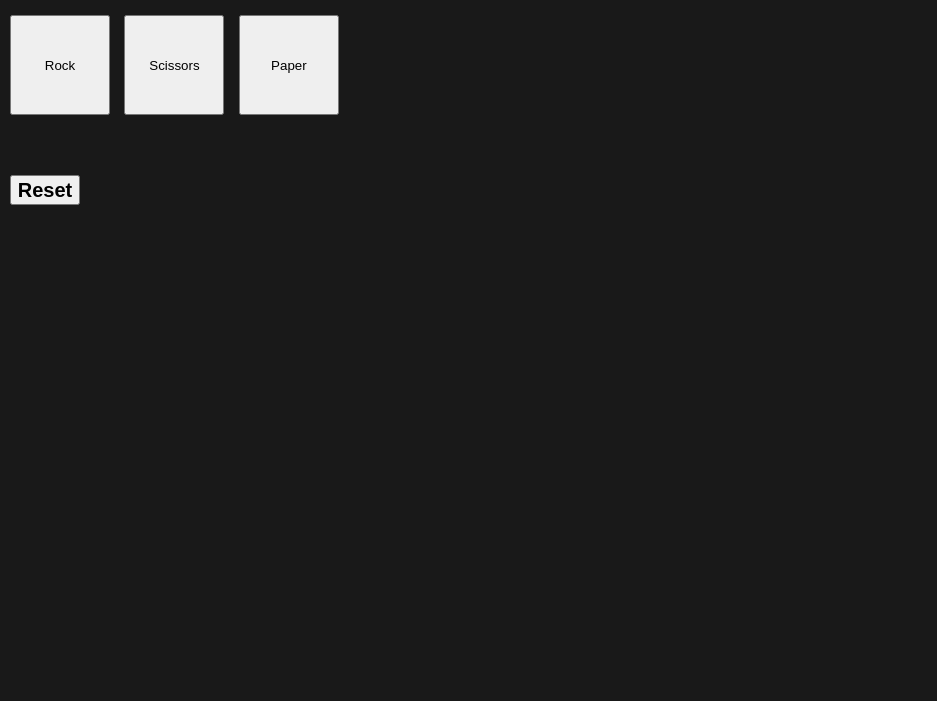
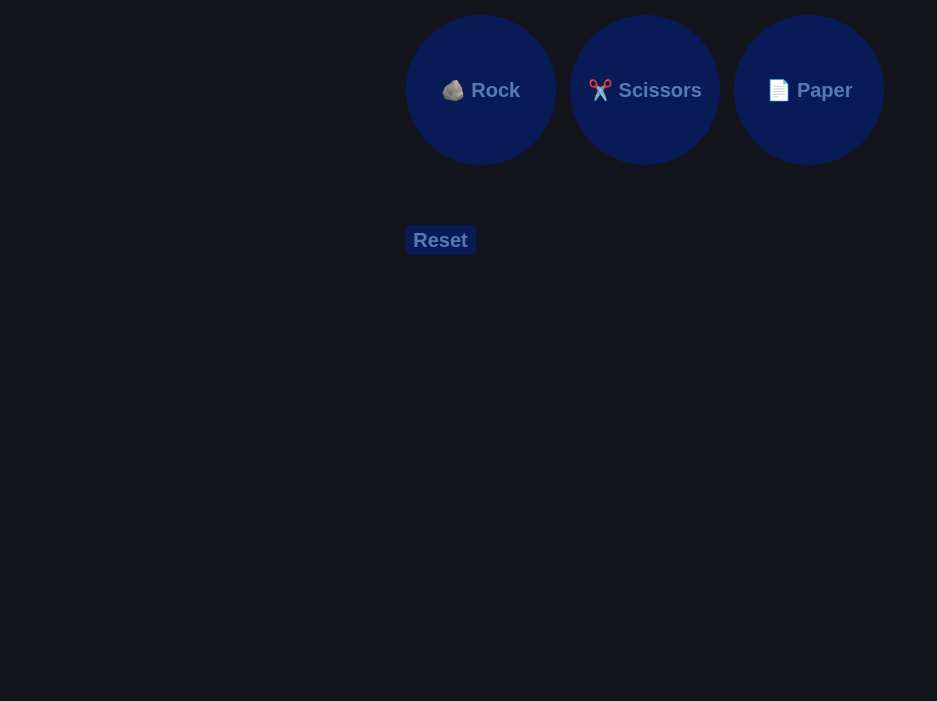
Before and after one commit to Saad05-dev/Rock-Paper-Scissors, a plain HTML site: page index.html in a window 1280 px wide. Shown: the part 99-800 px from the top of the page, without its empty margins (0-937 px from the left). Drawn offline with Linux system fonts and the light colour scheme.

Commit message:
Rock-paper-scissors

```diff
--- a/index.html
+++ b/index.html
@@ -8,22 +8,23 @@
     <script src="index.js"></script>
 </head>
 <body>
+    <div>
         <h2>Rock Paper Scissors</h2>
-
+        <div class="Game">
             <button class="rock" onclick="
             Game('rock');
             ">
-    Rock
+            🪨 Rock
             </button>
             <button class="scissors" onclick="
             Game('scissors');
             ">
-    Scissors
+            ✂️ Scissors
             </button>
             <button class="paper" onclick="
             Game('paper');
             ">
-    Paper
+            📄 Paper
             </button>
 
             <p class="result"></p>
@@ -35,6 +36,8 @@
             ">
             Reset
             </button>
+        </div>
+    </div>
 
 </body>
 </html>
--- a/index.js
+++ b/index.js
@@ -1,4 +1,4 @@
-    let result = '';
+  let result = '';
 
     const Score = JSON.parse(localStorage.getItem('Score')) ||
     {
--- a/styles.css
+++ b/styles.css
@@ -3,9 +3,19 @@
     padding: 0;
 }
 body{
-    background-color: #191919;
-    color: white;
+    background-color: #14141d;
+    color: rgb(134, 202, 207);
     font-family: Arial, Helvetica, sans-serif;
+}
+div{
+    display: flex;
+    flex-direction: column;
+    justify-content: center;
+    align-items: center;
+}
+.Game
+{
+    display: block;
 }
 h2{
     margin-top: 50px;
@@ -16,15 +26,23 @@ h2{
 button{
     margin-left: 10px;
     margin-top: 30px;
-    width: 100px;
-    height: 100px;
+    width: 150px;
+    height: 150px;
+    font-size: 20px;
+    font-weight: 800;
+    border-radius: 50%;
+    border: none;
+    color: rgb(88, 121, 182);
+    background-color: rgb(9, 27, 87);
     cursor: pointer;
+    text-align: center;
 }
 .reset{
     height: 30px;
-    font-size: 20px;
-    font-weight: 800;
     width: 70px;
+    background-color: rgb(9, 27, 87);
+    border-radius: 5px;
+    border: none;
 }
 p{
     margin-top: 30px;
```
Lines whose indentation alone changed are shown as unchanged.
